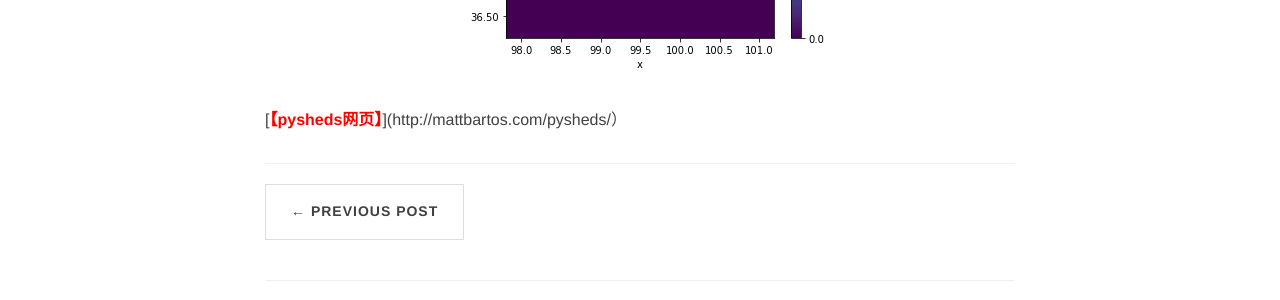
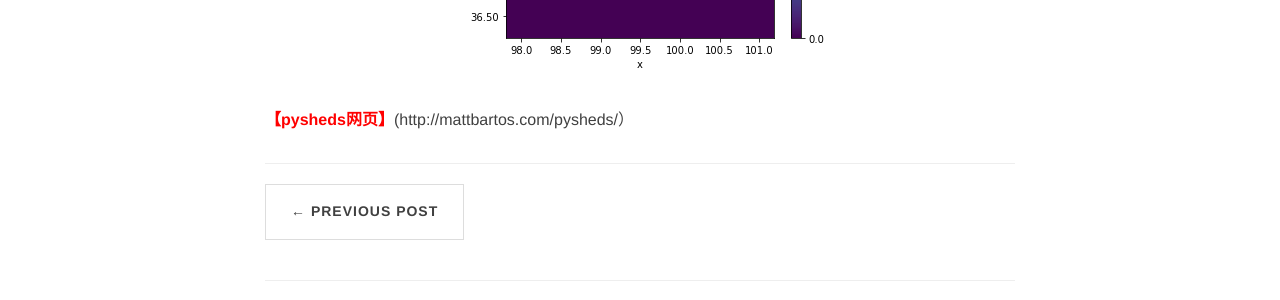
Before and after one commit to CryoECNU/cryoecnu.github.io, a Jekyll site: the page built from _posts/2022-07-28-pysheds流域划分.md, in a window 1280 px wide. Shown: the part 1389-1689 px from the top of the page. Built offline with Jekyll 4.4.1, drawn with Linux system fonts in a browser that asks for light colours; nearby versions of some CDN libraries; comment, search, counter and statistics services are not loaded.

Commit message:
Update 2022-07-28-pysheds流域划分.md

```diff
--- a/_posts/2022-07-28-pysheds流域划分.md
+++ b/_posts/2022-07-28-pysheds流域划分.md
@@ -27,4 +27,4 @@ header-img: img/top.png    #这篇文章标题背景图片
 <p><img src="/img/pysheds20220728.png" align="center"></p>
 </center>
 
-[<span style="color:red">**【pysheds网页】**</span>](http://mattbartos.com/pysheds/）
+<span style="color:red">**【pysheds网页】**</span>(http://mattbartos.com/pysheds/）
```
